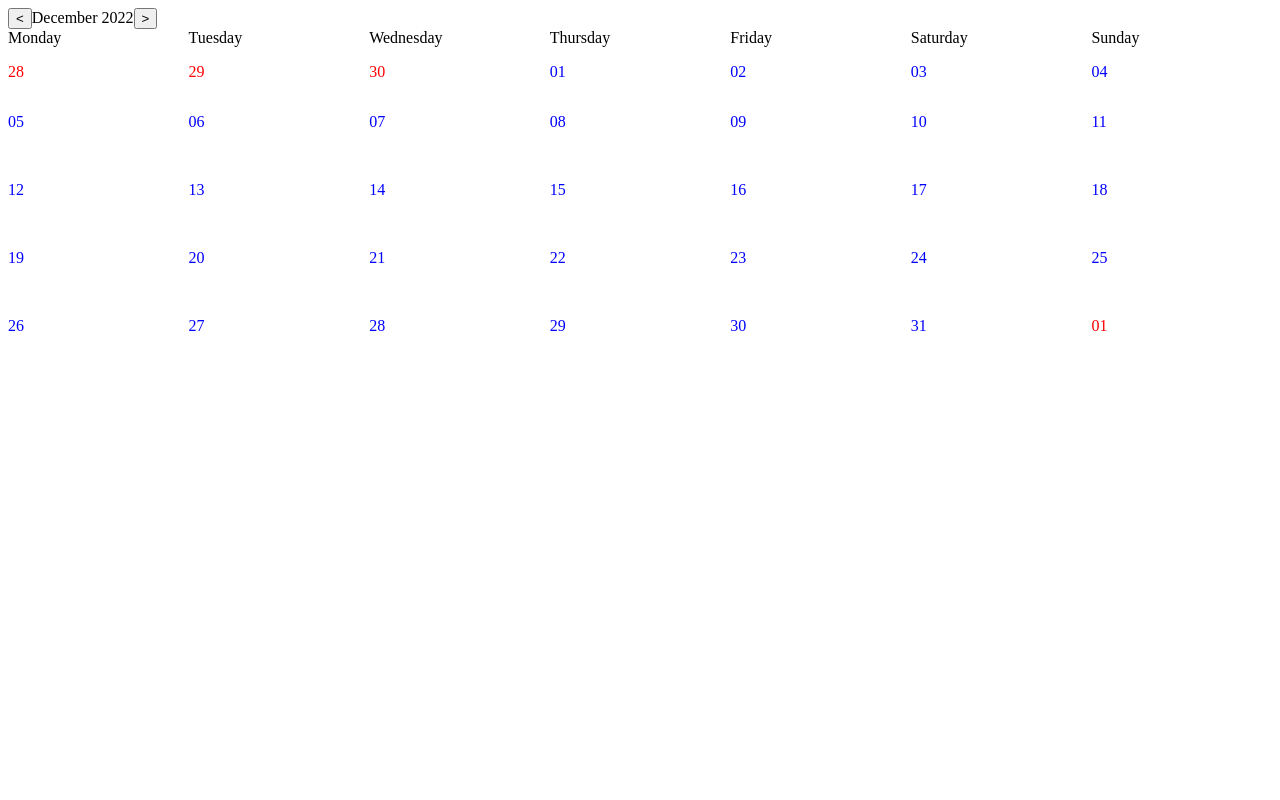
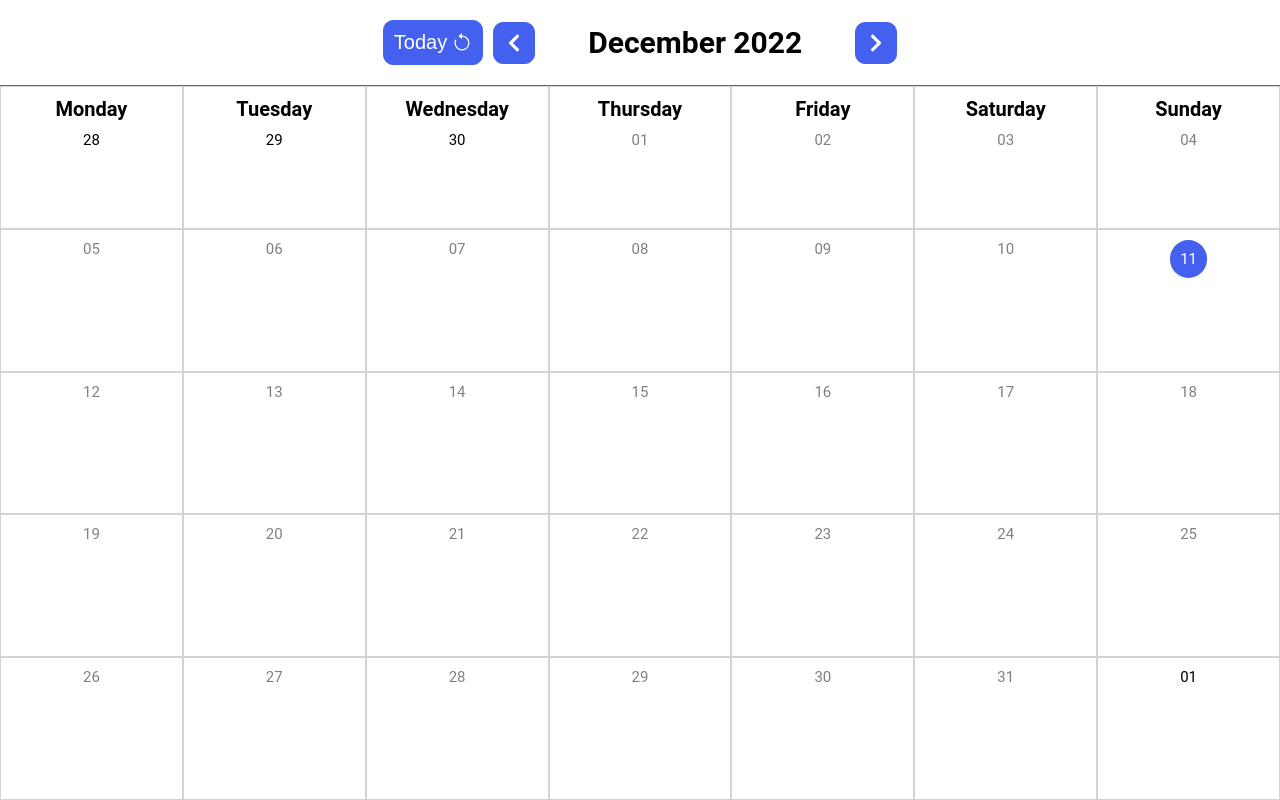
Before and after one commit to seregskupow/react-calendar, a React (Vite) app: page / in a window 1280 px wide. Built offline with nearby package versions, Linux system fonts and the light colour scheme.

Commit message:
Implement basic calendar logic -month grid -change month

```diff
--- a/package.json
+++ b/package.json
@@ -16,6 +16,7 @@
 		"lodash": "^4.17.21",
 		"react": "^18.2.0",
 		"react-dom": "^18.2.0",
+		"react-icons": "^4.7.1",
 		"styled-components": "^5.3.6"
 	},
 	"devDependencies": {
--- a/src/App.tsx
+++ b/src/App.tsx
@@ -1,13 +1,19 @@
-import dayjs, { Dayjs } from 'dayjs';
+import dayjs from 'dayjs';
 import React, { FC, useEffect, useState } from 'react';
 import styled from 'styled-components';
+
+import _ from 'lodash';
 import { getMonth } from './utils/date';
-import _ from 'lodash';
-import { Day } from './models';
+import MonthGrid from './components/MonthGrid/MonthGrid';
+import Header from './components/Header/Header';
 
 const App: FC = () => {
 	const [month, setMonth] = useState(() => getMonth());
 	const [monthIndex, setMonthIndex] = useState(() => new Date().getMonth());
+
+	const setCurrentMonth = () => {
+		setMonthIndex(dayjs().month());
+	};
 
 	useEffect(() => {
 		setMonth(getMonth(monthIndex));
@@ -15,35 +21,30 @@ const App: FC = () => {
 
 	return (
 		<React.Fragment>
-			<NavBar>
-				<button onClick={() => setMonthIndex(monthIndex - 1)}>{'<'}</button>
-				<span>{dayjs(new Date(dayjs().year(), monthIndex)).format('MMMM YYYY')}</span>
-				<button onClick={() => setMonthIndex(monthIndex + 1)}>{'>'}</button>
-			</NavBar>
-			<Grid>
-				{month.map((week: Day[], weekIdx) => (
-					<React.Fragment key={_.uniqueId()}>
-						{week.map((day: Day, index) => (
-							<div key={_.uniqueId()}>
-								{weekIdx === 0 && <div>{day.date.format('dddd')}</div>}
-								<p style={{ color: day.currentMonth ? 'blue' : 'red' }}>{day.date.format('DD')}</p>
-							</div>
-						))}
-					</React.Fragment>
-				))}
-			</Grid>
+			<MainContainer>
+				<Header
+					setCurrentMonth={setCurrentMonth}
+					decrementMonth={() => setMonthIndex(monthIndex - 1)}
+					incrementMonth={() => setMonthIndex(monthIndex + 1)}
+					monthIndex={monthIndex}
+				/>
+				<div style={{ display: 'flex', flex: '1 1 0%' }}>
+					<MonthGrid
+						decrementMonth={() => setMonthIndex(monthIndex - 1)}
+						incrementMonth={() => setMonthIndex(monthIndex + 1)}
+						month={month}
+					/>
+				</div>
+			</MainContainer>
 		</React.Fragment>
 	);
 };
 
 export default App;
 
-const Grid = styled.div`
-	display: grid;
-	grid-template-rows: repeat(5, minmax(0, 1fr));
-	grid-template-columns: repeat(7, minmax(0, 1fr));
+const MainContainer = styled.div`
+	display: flex;
+	flex-direction: column;
+
+	height: 100vh;
 `;
-
-const NavBar = styled.nav`
-	width: 100%;
-`;
--- /dev/null
+++ b/src/components/DayCell/DayCell.styled.tsx
@@ -0,0 +1,53 @@
+import styled, { css } from 'styled-components';
+
+export const DayContainer = styled.div`
+	display: flex;
+	flex-direction: column;
+
+	padding: 1rem;
+
+	border: 1px solid lightgray;
+
+	transition: background-color 0.3s ease, border-color 0.3s ease;
+
+	&:hover {
+		background-color: #d9e0ff;
+		border-color: ${(props) => props.theme.colors.blue};
+	}
+`;
+
+export const CellHeader = styled.div`
+	display: flex;
+	flex-direction: column;
+	justify-content: center;
+	align-items: center;
+	gap: 1rem;
+`;
+
+export const DayName = styled.p`
+	font-size: 2rem;
+	font-weight: bold;
+`;
+
+interface DayNumberProps {
+	currentMonth: boolean;
+	today: boolean;
+}
+
+export const DayNumber = styled.p<DayNumberProps>`
+	font-weight: light;
+
+	font-size: 1.5rem;
+
+	color: ${(props) => (props.currentMonth ? 'grey' : 'black')};
+
+	${({ theme, today }) =>
+		today === true &&
+		css`
+			padding: 1rem;
+			border-radius: 999px;
+
+			background-color: ${(props) => props.theme.colors.blue};
+			color: #fff;
+		`}
+`;
--- /dev/null
+++ b/src/components/DayCell/DayCell.tsx
@@ -0,0 +1,26 @@
+import dayjs from 'dayjs';
+import _ from 'lodash';
+import { FC } from 'react';
+import { Day } from '../../models';
+import { CellHeader, DayContainer, DayName, DayNumber } from './DayCell.styled';
+
+interface DayCelProps {
+	day: Day;
+	weekIndex: number;
+}
+
+const DayCell: FC<DayCelProps> = ({ day, weekIndex }) => {
+	return (
+		<DayContainer key={_.uniqueId()}>
+			<CellHeader>
+				{weekIndex === 0 && <DayName>{day.date.format('dddd')}</DayName>}
+
+				<DayNumber currentMonth={day.currentMonth} today={day.date.format('DD-MM-YY') === dayjs().format('DD-MM-YY')}>
+					{day.date.format('DD')}
+				</DayNumber>
+			</CellHeader>
+		</DayContainer>
+	);
+};
+
+export default DayCell;
--- /dev/null
+++ b/src/components/Header/Header.styled.tsx
@@ -0,0 +1,55 @@
+import styled from 'styled-components';
+
+export const HeaderContainer = styled.header`
+	display: flex;
+	gap: 1rem;
+	justify-content: center;
+	align-items: center;
+
+	padding: 2rem 4rem;
+
+	border-bottom: 1px solid ${(props) => props.theme.colors.blue};
+`;
+
+export const Button = styled.button`
+	display: flex;
+	align-items: center;
+	gap: 0.5rem;
+
+	background-color: ${(props) => props.theme.colors.blue};
+	color: #fff;
+
+	border-radius: 10px;
+	border: 1px solid ${(props) => props.theme.colors.blue};
+
+	padding: 1rem;
+
+	font-size: 2rem;
+	text-decoration: none;
+
+	transition: all 0.2s ease;
+
+	cursor: pointer;
+
+	& svg {
+		font-size: 2rem;
+	}
+
+	&:active {
+		transform: scale(0.9);
+	}
+
+	&:hover {
+		background-color: #d9e0ff;
+		color: ${(props) => props.theme.colors.blue};
+	}
+`;
+
+export const YearLabel = styled.span`
+	font-size: 3rem;
+	font-weight: bold;
+
+	min-width: 300px;
+
+	text-align: center;
+`;
--- /dev/null
+++ b/src/components/Header/Header.tsx
@@ -0,0 +1,31 @@
+import dayjs from 'dayjs';
+import { FC } from 'react';
+import { Button, HeaderContainer, YearLabel } from './Header.styled';
+import { FaChevronLeft, FaChevronRight } from 'react-icons/fa';
+import { BsArrowCounterclockwise } from 'react-icons/bs';
+
+interface HeaderProps {
+	incrementMonth: () => void;
+	decrementMonth: () => void;
+	setCurrentMonth: () => void;
+	monthIndex: number;
+}
+
+const Header: FC<HeaderProps> = ({ decrementMonth, incrementMonth, setCurrentMonth, monthIndex }) => {
+	return (
+		<HeaderContainer>
+			<Button onClick={setCurrentMonth}>
+				Today <BsArrowCounterclockwise />
+			</Button>
+			<Button onClick={() => decrementMonth()}>
+				<FaChevronLeft />
+			</Button>
+			<YearLabel>{dayjs(new Date(dayjs().year(), monthIndex)).format('MMMM YYYY')}</YearLabel>
+			<Button onClick={() => incrementMonth()}>
+				<FaChevronRight />
+			</Button>
+		</HeaderContainer>
+	);
+};
+
+export default Header;
--- /dev/null
+++ b/src/components/MonthGrid/MonthGrid.styled.tsx
@@ -0,0 +1,8 @@
+import styled from 'styled-components';
+
+export const Grid = styled.div`
+	display: grid;
+	flex: 1 1 0%;
+	grid-template-rows: repeat(5, minmax(0, 1fr));
+	grid-template-columns: repeat(7, minmax(0, 1fr));
+`;
--- /dev/null
+++ b/src/components/MonthGrid/MonthGrid.tsx
@@ -0,0 +1,35 @@
+import _ from 'lodash';
+import { FC, Fragment } from 'react';
+import { Day } from '../../models';
+import DayCell from '../DayCell/DayCell';
+import { Grid } from './MonthGrid.styled';
+
+interface MonthGridProps {
+	month: Day[][];
+	incrementMonth: () => void;
+	decrementMonth: () => void;
+}
+
+const MonthGrid: FC<MonthGridProps> = ({ month, incrementMonth, decrementMonth }) => {
+	const onWheelHandler = _.debounce((e: any) => {
+		if (e.deltaY < 0) {
+			decrementMonth();
+		} else {
+			incrementMonth();
+		}
+	}, 250);
+
+	return (
+		<Grid onWheel={(e) => onWheelHandler(e)}>
+			{month.map((week: Day[], weekIdx: number) => (
+				<Fragment key={_.uniqueId()}>
+					{week.map((day: Day) => (
+						<DayCell day={day} weekIndex={weekIdx} key={_.uniqueId()} />
+					))}
+				</Fragment>
+			))}
+		</Grid>
+	);
+};
+
+export default MonthGrid;
--- a/src/main.tsx
+++ b/src/main.tsx
@@ -1,9 +1,15 @@
 import React from 'react';
 import ReactDOM from 'react-dom/client';
+import { ThemeProvider } from 'styled-components';
 import App from './App';
+import GlobalStyles from './styles/globalStyles';
+import { theme } from './styles/theme';
 
 ReactDOM.createRoot(document.getElementById('root') as HTMLElement).render(
 	<React.StrictMode>
-		<App />
+		<ThemeProvider theme={theme}>
+			<GlobalStyles />
+			<App />
+		</ThemeProvider>
 	</React.StrictMode>,
 );
--- /dev/null
+++ b/src/styles/globalStyles.ts
@@ -0,0 +1,18 @@
+import { createGlobalStyle } from 'styled-components';
+
+const GlobalStyles = createGlobalStyle`
+	@import url('https://fonts.googleapis.com/css2?family=Neucha&family=Roboto:wght@100;300;400;500;700;900&display=swap');
+
+	* {
+		font-size: 10px;
+		margin: 0;
+		padding: 0;
+	}
+
+	body {
+		font-family: 'Roboto', sans-serif;
+		background-color: ${(props) => props.theme.bg} ;
+	}
+`;
+
+export default GlobalStyles;
--- /dev/null
+++ b/src/styles/theme.ts
@@ -0,0 +1,9 @@
+export const theme = {
+	bg: '#fff',
+	colors: {
+		blue: '#4361ee',
+		green: '#06d6a0',
+		yellow: '#ffd166',
+		red: '#ef476f',
+	},
+};
```
Also changed, not shown: src/@types/styled.d.ts (added, +8 -0 lines), 1 other file (tests, documents, lock files or other folders).
